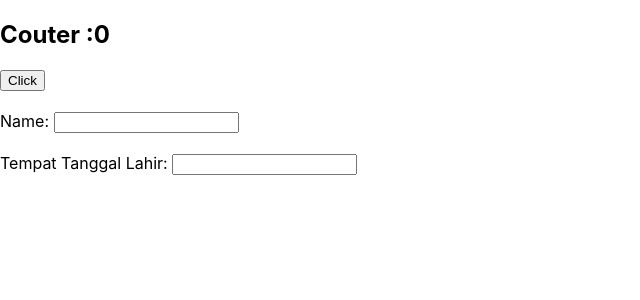
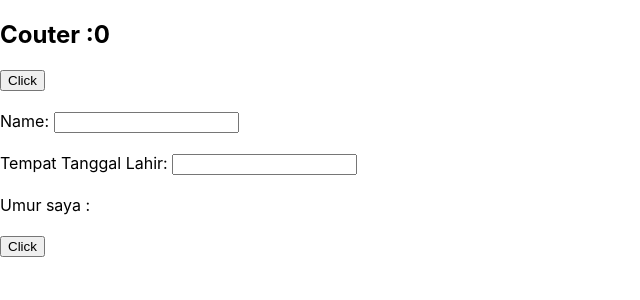
Before and after one commit to muhamadnursyami/client-semina-mern, a React (Create React App) app: page / in a window 1280 px wide. Shown: the top 300 px of the page, without its empty margins (0-640 px from the left). Built offline with nearby package versions, Linux system fonts and the light colour scheme.

Commit message:
learn state 1

```diff
--- a/src/App.js
+++ b/src/App.js
@@ -5,7 +5,11 @@ import Button from "./components/button";
 function App() {
   const [cout, setCout] = useState(0);
   const [name, setName] = useState("");
+  const [usia, setUsia] = useState("");
   const [tempatTanggalLahir, setTempatTanggalLahir] = useState("");
+  const handleClick = () => {
+    setUsia(2022 - tempatTanggalLahir);
+  };
   return (
     <>
       <h2>Couter :{cout}</h2>
@@ -13,24 +17,33 @@ function App() {
 
       <form>
         <br />
-        <label>
         Name:{" "}
         <input
           type="text"
           value={name}
           onChange={(e) => setName(e.target.value)}
         />
-        </label>
         <br />
         <br />
-        <label>
         Tempat Tanggal Lahir:{" "}
         <input
-            type="text"
+          type="number"
           value={tempatTanggalLahir}
           onChange={(e) => setTempatTanggalLahir(e.target.value)}
         />
-        </label>
+        <br />
+        <br />
+        Umur saya : {usia}
+        <br />
+        <br />
+        <Button
+          onClick={(e) => {
+            handleClick();
+            e.preventDefault();
+          }}
+        >
+          Click
+        </Button>
       </form>
     </>
   );
```
Lines whose indentation alone changed are shown as unchanged.
